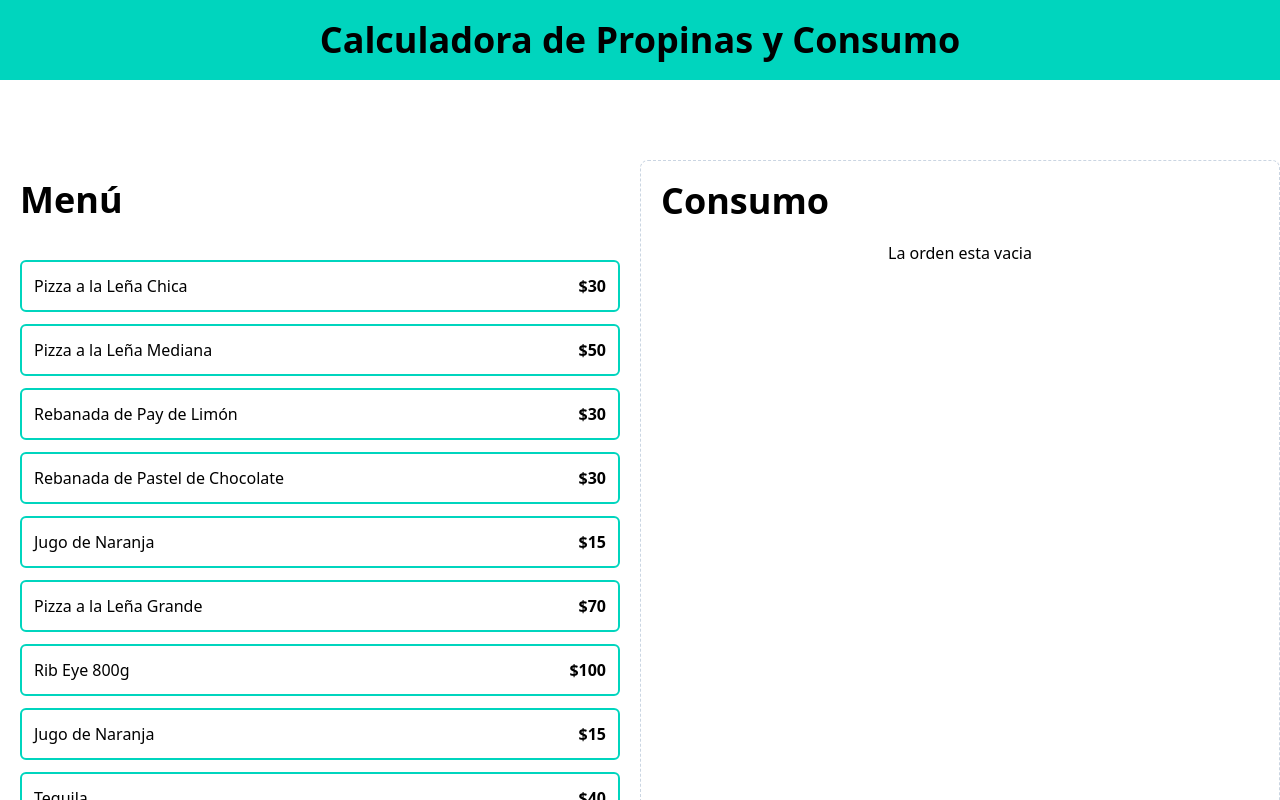
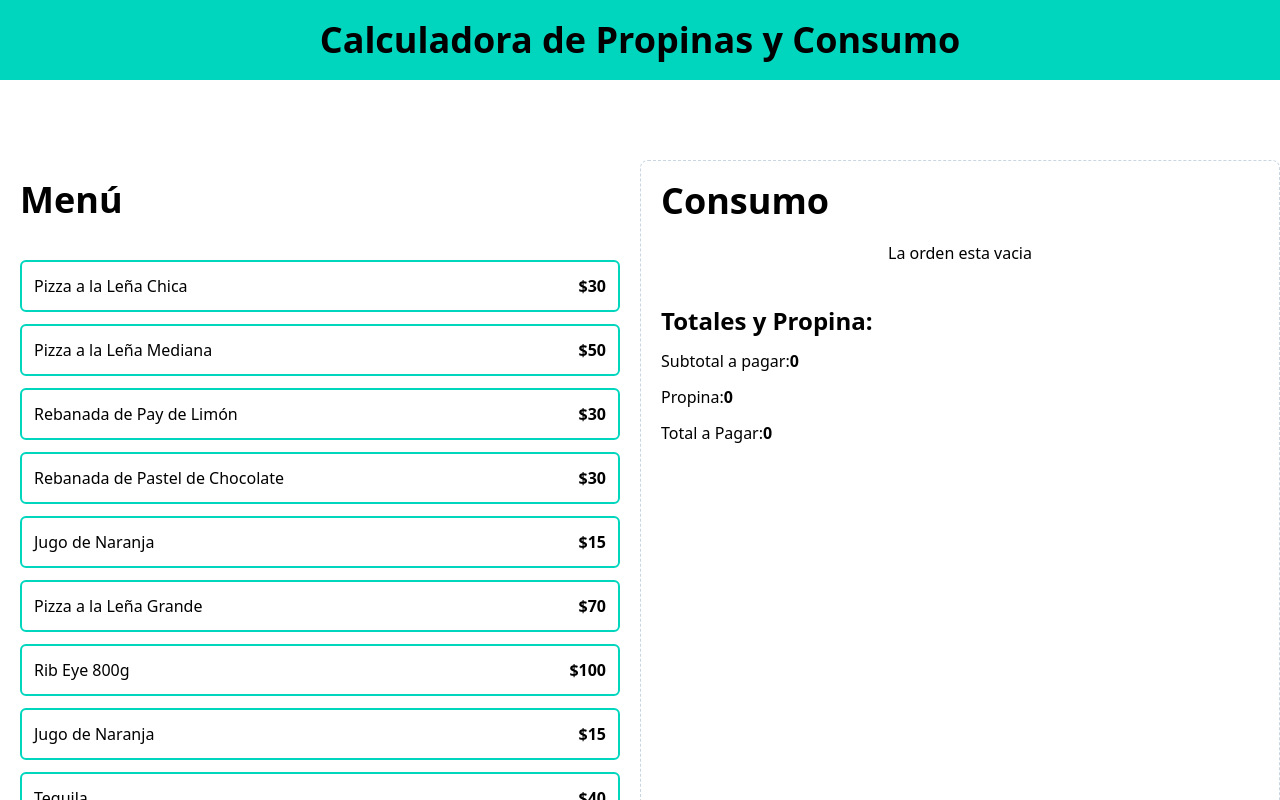
Before and after one commit to bmenc/calculadora_propinas, a React (Vite) app: page / in a window 1280 px wide. Shown: the top 800 px of the page. Built offline with nearby package versions, Linux system fonts and the light colour scheme.

Commit message:
121. Creando el Componente con los totales

```diff
--- a/src/App.tsx
+++ b/src/App.tsx
@@ -1,5 +1,6 @@
 import MenuItem from "./components/MenuItem";
 import OrderContents from "./components/OrderContents";
+import OrderTotals from "./components/OrderTotals"
 import { menuItems } from "./data/db";
 import useOrder from "./hooks/useOrder";
 
@@ -30,6 +31,7 @@
             order={order}
             removeItem={removeItem}
           />
+          <OrderTotals/>
         </div>
       </main>
     </>
--- /dev/null
+++ b/src/components/OrderTotals.tsx
@@ -0,0 +1,19 @@
+export default function OrderTotals() {
+    return (
+        <>
+            <div className="space-y-3">
+                <h2 className="font-black text-2xl">Totales y Propina:</h2>
+                <p>Subtotal a pagar:{''}
+                    <span className="font-bold">0</span>
+                </p>
+                <p>Propina:{''}
+                    <span className="font-bold">0</span>
+                </p>
+                <p>Total a Pagar:{''}
+                    <span className="font-bold">0</span>
+                </p>
+            </div>
+            <button></button>
+        </>
+    )
+}
```
